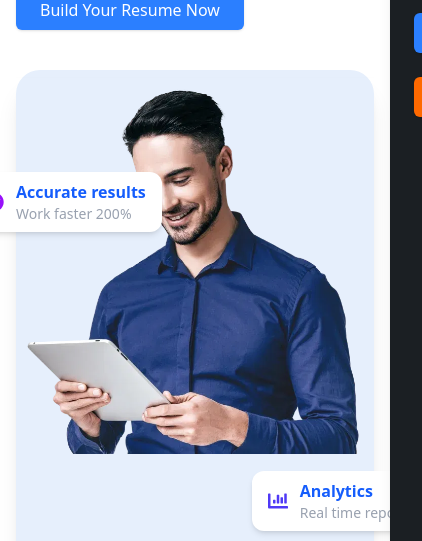
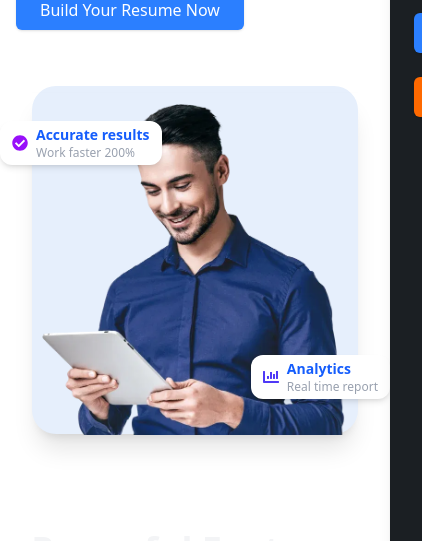
Before and after one commit to joni7679/ResumeBuilder, a React (Vite) app: page / in a window 390 px wide. Shown: the part 303-844 px from the top of the page, 422 px wide, since content can reach past the window. Built offline with nearby package versions, Linux system fonts and the light colour scheme; no server answers; what @react-pdf/renderer would draw is missing.

Commit message:
`Refactor UI components: Sidebar, RightPart, and Tabs`

```diff
--- /dev/null
+++ b/database/db.json
@@ -0,0 +1,4 @@
+{
+    "users": []
+
+}
--- a/src/Dashboard/user/components/Sidebar.jsx
+++ b/src/Dashboard/user/components/Sidebar.jsx
@@ -48,8 +48,6 @@ const Sidebar = ({ open, setIsOpen }) => {
                     </div>
                     <span className="text-xl font-bold text-black capitalize">resume.bulider</span>
                 </div>
-
-
                 {loading ? (
                     <div className="mb-10 text-gray-400">Loading user...</div>
                 ) : user ? (
@@ -63,8 +61,6 @@ const Sidebar = ({ open, setIsOpen }) => {
                 ) : (
                     <div className="mb-10 text-red-500">No user found</div>
                 )}
-
-
                 {sidebarlinks.map((item, index) => {
                     const Icon = item.icon;
                     return (
--- a/src/components/HeroSection/RightPart.jsx
+++ b/src/components/HeroSection/RightPart.jsx
@@ -4,34 +4,29 @@ import { FaChartBar, FaCheckCircle } from 'react-icons/fa'
 
 function RightPart() {
     return (
-        <>
-            <div className="relative w-full flex justify-center">
-
-                <div className="bg-[#e6effc] w-[30rem] h-[32rem] rounded-3xl shadow-xl relative ">
+        <div className="relative w-full flex justify-center p-4 sm:p-6 md:p-8">
+            <div className="bg-[#e6effc] w-full max-w-[30rem] h-auto aspect-[30/32] rounded-3xl shadow-xl relative ">
                 <img
                     src={heroimg}
                     alt="Hero"
-                        className="absolute top-[7px] w-[30rem] object-contain"
+                    className="absolute top-1 w-full h-full object-contain"
                 />
-
-                    <div className="absolute top-[20%] left-[-3rem] bg-white shadow-md px-4 py-2 rounded-xl flex items-center gap-3">
-                        <FaCheckCircle className="text-purple-600 text-xl" />
+                <div className="absolute top-[10%] left-[-2rem] sm:top-[20%] sm:left-[-3rem] bg-white shadow-md px-3 py-1 sm:px-4 sm:py-2 rounded-xl flex items-center gap-2 sm:gap-3 transition-all duration-300">
+                    <FaCheckCircle className="text-purple-600 text-base sm:text-xl" />
                     <div>
-                            <p className="font-semibold text-blue-600">Accurate results</p>
-                            <p className="text-sm text-gray-400">Work faster 200%</p>
+                        <p className="font-semibold text-blue-600 text-sm sm:text-base">Accurate results</p>
+                        <p className="text-xs text-gray-400">Work faster 200%</p>
                     </div>
                 </div>
-
-                    <div className="absolute bottom-[10%] right-[-3rem] bg-white shadow-md px-4 py-2 rounded-xl flex items-center gap-3">
-                        <FaChartBar className="text-indigo-600 text-xl" />
+                <div className="absolute bottom-[10%] right-[-2rem] sm:bottom-[10%] sm:right-[-3rem] bg-white shadow-md px-3 py-1 sm:px-4 sm:py-2 rounded-xl flex items-center gap-2 sm:gap-3 transition-all duration-300">
+                    <FaChartBar className="text-indigo-600 text-base sm:text-xl" />
                     <div>
-                            <p className="font-semibold text-blue-600">Analytics</p>
-                            <p className="text-sm text-gray-400">Real time report</p>
+                        <p className="font-semibold text-blue-600 text-sm sm:text-base">Analytics</p>
+                        <p className="text-xs text-gray-400">Real time report</p>
                     </div>
                 </div>
             </div>
         </div>
-        </>
     )
 }
 
--- a/src/components/Tabs.jsx
+++ b/src/components/Tabs.jsx
@@ -310,11 +310,9 @@ const Tabs = () => {
                 <>
                     <div onClick={popupBox} className={`fixed top-0 left-0 w-full h-full  ${popup ? "overly" : ""} z-40`}>
                     </div>
-
                     <div className="left-1/2 transform -translate-x-1/2 -translate-y-1/2   bg-white fixed top-1/2 w-[95%] md:w-[70%] max-h-[90vh] overflow-y-auto rounded-xl shadow-xl p-6   animate-popup z-50">
                         <Resume data={formData} />
                     </div>
-
                 </>
             )}
 
@@ -323,8 +321,6 @@ const Tabs = () => {
                 &&
                 (
                     <>
-
-
                         <div className="left-1/2 transform -translate-x-1/2 -translate-y-1/2   bg-white fixed top-1/2 w-[95%] md:w-[70%] max-h-[90vh]  rounded-xl shadow-xl p-6   animate-popup z-50">
 
                             <RxCross1 className="text-2xl  text-gray-950 cursor-pointer absolute right-0 top-[-12%]" onClick={handleClose} />
@@ -334,8 +330,6 @@ const Tabs = () => {
                     </>
                 )
             }
-
-
 
             <button
                 onClick={popupBox}
```
Lines whose indentation alone changed are shown as unchanged.
